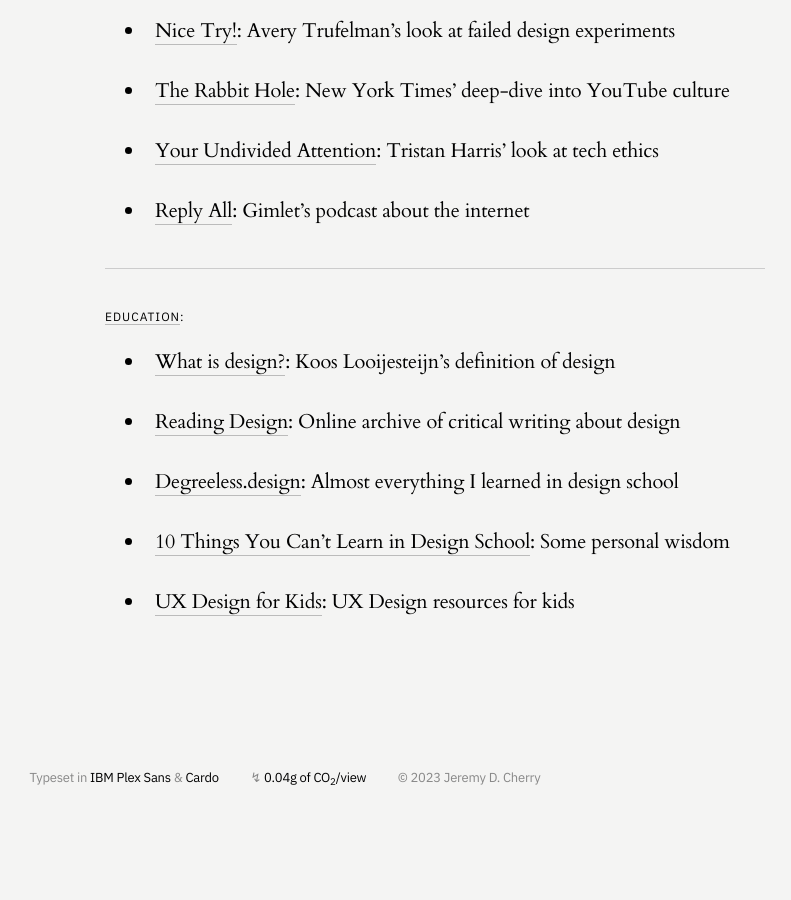
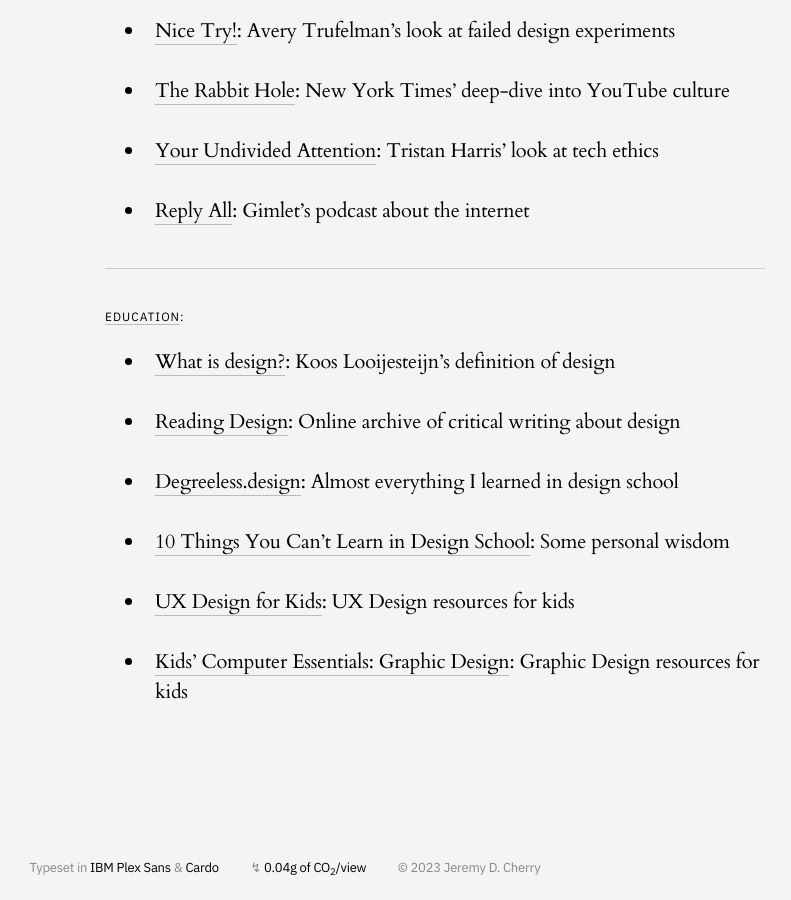
Before and after one commit to jeremydcherry/jeremydcherry.github.io, a Jekyll site: the page built from content/resources.md, in a window 1280 px wide and 900 px high, scrolled down 3594 px. Shown: the whole window, without its empty margins (355-1146 px from the left). Built offline with Jekyll 4.4.1, drawn with Linux system fonts in a browser that asks for light colours; before the commit the page ends 4404 px from its top, so only the background shows below that.

Commit message:
Updated resources page

```diff
--- a/content/resources.md
+++ b/content/resources.md
@@ -146,3 +146,5 @@
 - [10 Things You Can’t Learn in Design School](https://medium.com/journey-group/10-things-you-cant-learn-in-design-school-7a70ec63550c): Some personal wisdom
 
 - [UX Design for Kids](https://praxent.com/blog/ux-design-thinking-for-kids-guide): UX Design resources for kids
+
+- [Kids' Computer Essentials: Graphic Design](https://www.uscareerinstitute.edu/blog/kids-computer-essentials-graphic-design): Graphic Design resources for kids
```
